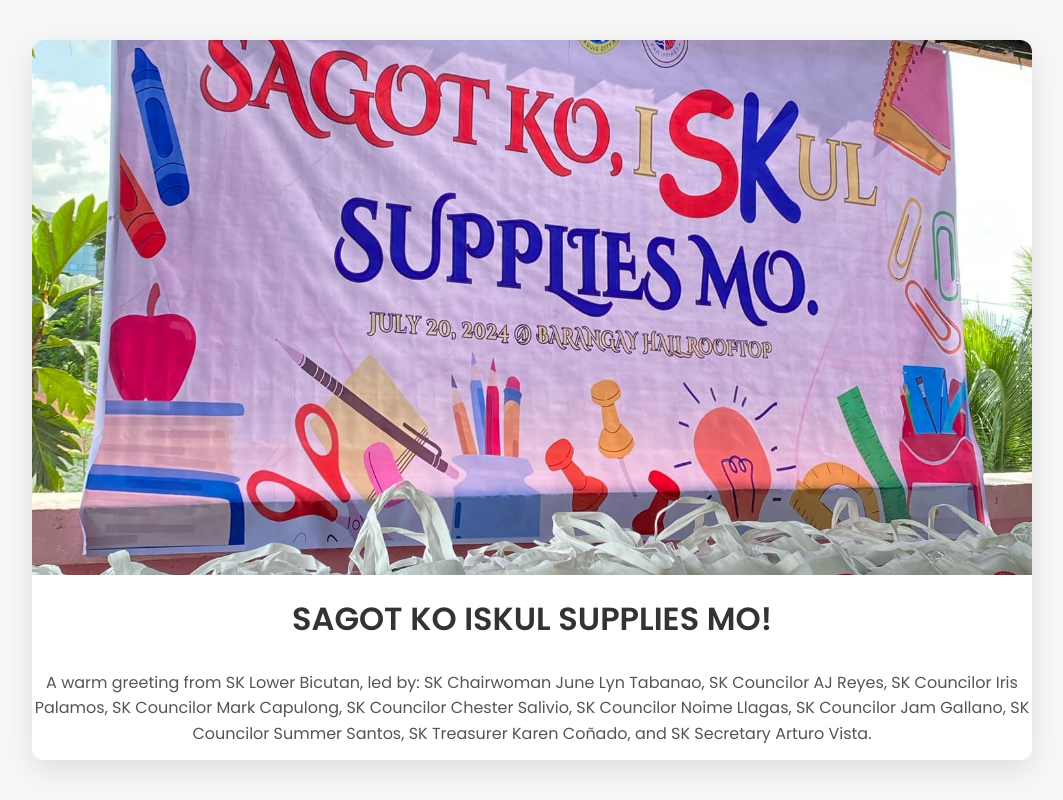
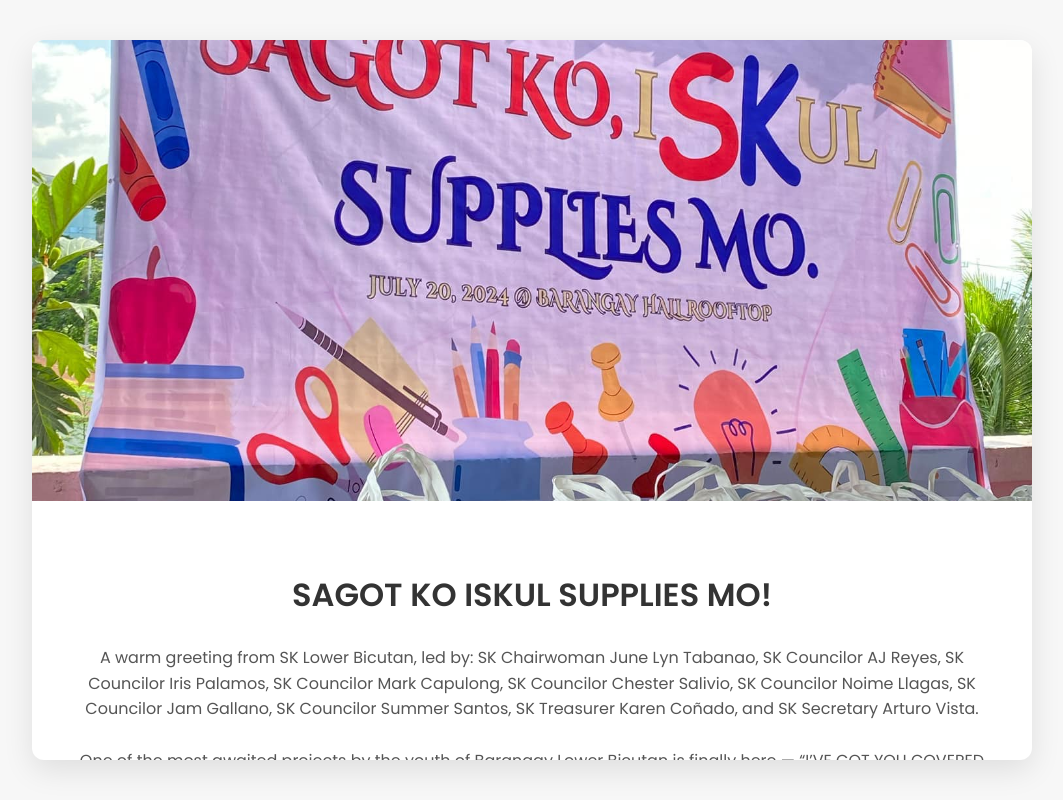
Before and after one commit to Pasionpreciouskaye/CAPSTONE-project, a PHP site: page /Project/proj4.html in a window 1280 px wide. Shown: the whole page, without its empty margins (108-1171 px from the left). Run offline with PHP 8.4, Linux system fonts and the light colour scheme.

Commit message:
update project.css

```diff
--- a/Project/proj4.css
+++ b/Project/proj4.css
@@ -44,8 +44,9 @@ body {
   object-fit: cover;
   transition: opacity 1s ease-in-out;
 }
+
 .about-text {
-    padding: 50x 40px; /* Slightly reduced padding for better fit */
+  padding: 50px 40px; /* Slightly reduced padding for better fit */
   text-align: center;
   flex-grow: 1; /* Allow it to take remaining space */
   overflow-y: auto; /* Allow scrolling if text overflows */
--- a/Project/proj5.css
+++ b/Project/proj5.css
@@ -44,8 +44,9 @@ body {
   object-fit: cover;
   transition: opacity 1s ease-in-out;
 }
+
 .about-text {
-    padding: 50x 40px; /* Slightly reduced padding for better fit */
+  padding: 50px 40px; /* Slightly reduced padding for better fit */
   text-align: center;
   flex-grow: 1; /* Allow it to take remaining space */
   overflow-y: auto; /* Allow scrolling if text overflows */
--- a/Project/proj6.css
+++ b/Project/proj6.css
@@ -44,8 +44,9 @@ body {
   object-fit: cover;
   transition: opacity 1s ease-in-out;
 }
+
 .about-text {
-    padding: 50x 40px; /* Slightly reduced padding for better fit */
+  padding: 50px 40px; /* Slightly reduced padding for better fit */
   text-align: center;
   flex-grow: 1; /* Allow it to take remaining space */
   overflow-y: auto; /* Allow scrolling if text overflows */
--- a/Project/proj7.css
+++ b/Project/proj7.css
@@ -44,8 +44,9 @@ body {
   object-fit: cover;
   transition: opacity 1s ease-in-out;
 }
+
 .about-text {
-    padding: 50x 40px; /* Slightly reduced padding for better fit */
+  padding: 50px 40px; /* Slightly reduced padding for better fit */
   text-align: center;
   flex-grow: 1; /* Allow it to take remaining space */
   overflow-y: auto; /* Allow scrolling if text overflows */
--- a/Project/proj8.css
+++ b/Project/proj8.css
@@ -44,8 +44,9 @@ body {
   object-fit: cover;
   transition: opacity 1s ease-in-out;
 }
+
 .about-text {
-    padding: 50x 40px; /* Slightly reduced padding for better fit */
+  padding: 50px 40px; /* Slightly reduced padding for better fit */
   text-align: center;
   flex-grow: 1; /* Allow it to take remaining space */
   overflow-y: auto; /* Allow scrolling if text overflows */
```
Also changed, not shown: Project/proj2.css (renamed from Project/proj1.css). Lines whose indentation alone changed are shown as unchanged.
